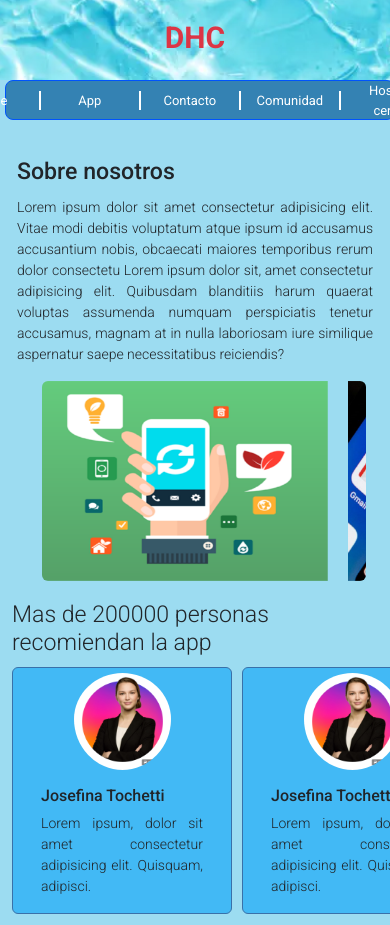
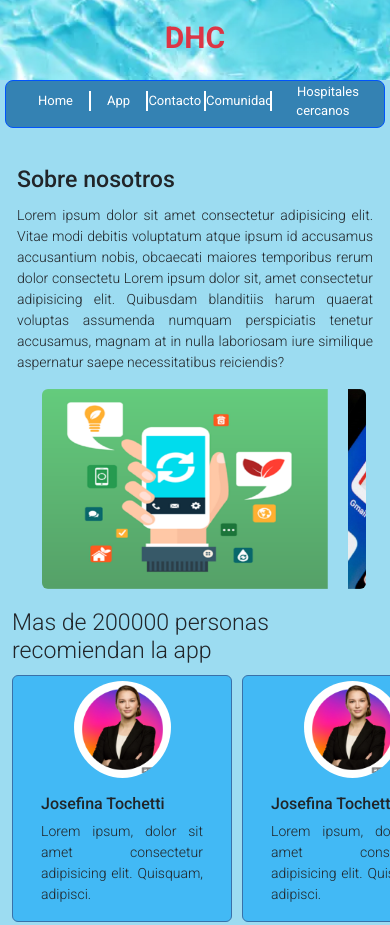
Before and after one commit to leti001/proyecto, a plain HTML site: page index.html in a window 390 px wide. Shown: the top 925 px of the page. Drawn offline with nearby package versions, Linux system fonts and the light colour scheme.

Commit message:
corrigo scroll-x en mobile

```diff
--- a/css/style.css
+++ b/css/style.css
@@ -290,75 +290,49 @@ h3 {
     }
 
     /* nav */
-    nav {
-        display: unset;
-        padding: 0px;
-        margin: 0px;
-        border: unset;
+    nav ul {
+        display: flex;
+        flex-flow: row nowrap;
+        justify-content: space-between;
+        align-items: center;
+        width: 100%;
+        font-size: 13px;
+        height: 20px;
     }
 
-    nav ul {
-        width: 100%;
-        height: 40px;
-        background-color: rgb(52, 130, 179);
-        border: 1px solid rgb(0, 84, 253);
-        border-radius: 8px;
-        display: grid;
-        grid-template-columns: 1fr 1fr 1fr 1fr 2fr;
-        grid-template-rows: 1fr;
-        grid-template-areas:
-            "itemuno itemdos itemtres itemcuatro itemcinco";
-        justify-content: center;
-        align-items: center;
-        font-size: small;
-        padding: 0px;
-        margin: 0px;
-        margin-left: 5px;
-        margin-right: 5px;
+    li.itemuno {
+        width: 60px;
+        text-align: start;
     }
 
-    nav ul li{
+    li.itmemdos {
+        text-align: start;
+    }
+
+    li.itemtres{
+        text-align: start;
+    }
+
+    li.itemcuatro {
+        text-align: start;
+    }
+
+    li.itemcinco {
+        width: max-content;
+    }
+
+    li.itemcinco a {
+        padding-right: 10px;
+    }
+
+    nav ul li {
+        border-right: 0px;
+    }
+
+    nav ul li as:not(:last-of-type) {
         border-right: 2px solid white;
     }
 
-    nav ul li:last-of-type {
-        border-right: none !important;
-    }
-
-    .itemuno {
-        grid-area: itemuno;
-        justify-self: center;
-        align-self: center;
-        width: 100px;
-    }
-
-    .itemdos {
-        grid-area: itemdos;
-        justify-self: center;
-        align-self: center;
-        width: 100px;
-    }
-
-    .itemtres {
-        grid-area: itemtres;
-        justify-self: center;
-        align-self: center;
-        width: 100px;
-    }
-
-    .itemcuatro {
-        grid-area: itemcuatro;
-        justify-self: center;
-        align-self: center;
-        width: 100px;
-    }
-
-    .itemcinco {
-        grid-area: itemcinco;
-        justify-self: center;
-        align-self: center;
-        width: 118.3px;
-    }
 
     /* seccion:main  */
 
@@ -455,6 +429,7 @@ h3 {
     }
 
     .flex-footer {
+        width: 100%;
         display: flex;
         flex-flow: row nowrap;
         justify-content: space-evenly;
@@ -587,5 +562,9 @@ h3 {
         font-size: 16px;
     }
 
+    .carousel-inner {
+        object-fit: cover !important;
+    }
+
 
 }
```
